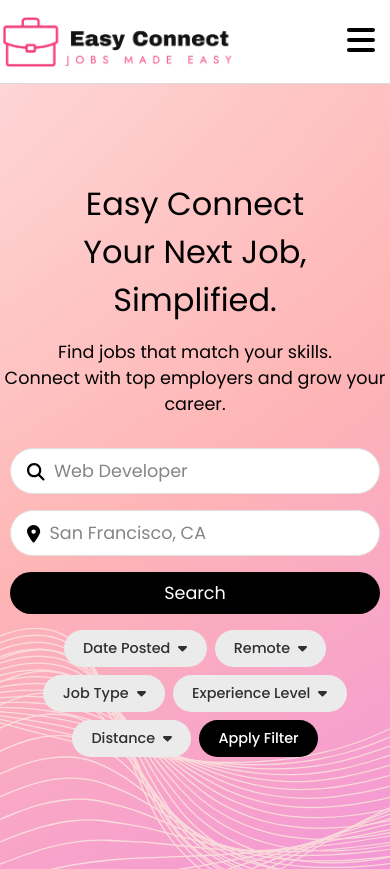
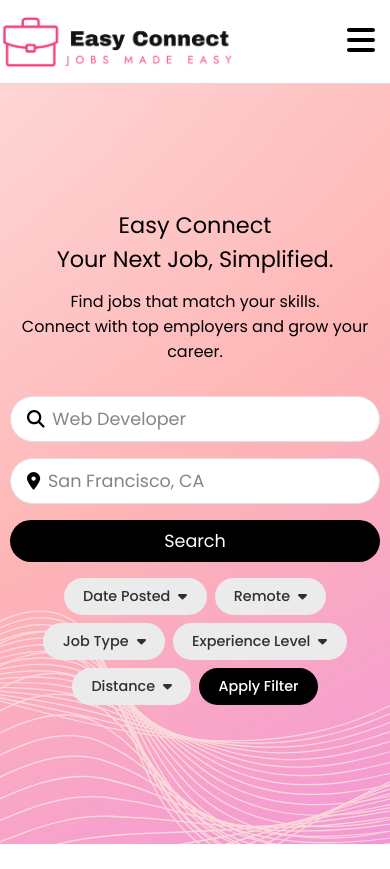
Before and after one commit to ahuda620/EasyConnect-Vite, a React (Vite) app in the folder frontend/: page / in a window 390 px wide. After the commit the page ends 844 px from the top, so only its background shows below. Built offline with nearby package versions, Linux system fonts and the light colour scheme; no server answers.

Commit message:
add ui changes for mobile

```diff
--- a/frontend/src/pages/HomePage.jsx
+++ b/frontend/src/pages/HomePage.jsx
@@ -3,7 +3,6 @@ import SearchBar from "../components/SearchBar";
 
 export default function HomePage() {
   return (
-    <>
     <div className={styles.pageWrapper}>
       <div className={styles.heroContainer}>
         <h1 className={styles.heroTitle}>
@@ -15,10 +14,8 @@ export default function HomePage() {
           <br /> Connect with top employers and grow your career.
         </h2>
       </div>
-        <div className={styles.searchBarWrapper}>
+
       <SearchBar></SearchBar>
     </div>
-      </div>
-    </>
   );
 }
--- a/frontend/src/pages/HomePage.module.css
+++ b/frontend/src/pages/HomePage.module.css
@@ -1,5 +1,5 @@
 .pageWrapper {
-  min-height: calc(100svh - 7svh);
+  min-height: 90svh;
   background-image: url("../assets/rootBackgroundv2.svg");
   background-repeat: no-repeat;
   background-position: 50% 60%;
@@ -16,21 +16,13 @@
 }
 
 .heroTitle {
-  font-size: clamp(2rem, 2vw, 5rem);
+  font-size: clamp(1.4rem, 2vw, 5rem);
   margin: 0;
   font-weight: 400;
 }
 
 .heroText {
-  font-size: 1.1rem;
+  font-size: clamp(1rem, 2vw, 1.2rem);
   font-weight: 400;
   margin-bottom: 4%;
 }
-
-@media (max-width: 1092px) {
-  .searchBarWrapper input[type="search"],
-  .searchBarWrapper input[type="submit"] {
-    width: 100%;
-    margin-inline: 0.1rem;
-  }
-}
```
Lines whose indentation alone changed are shown as unchanged.
